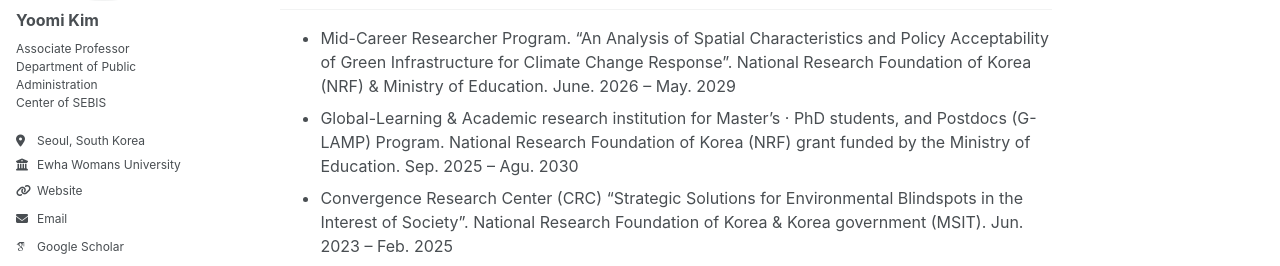
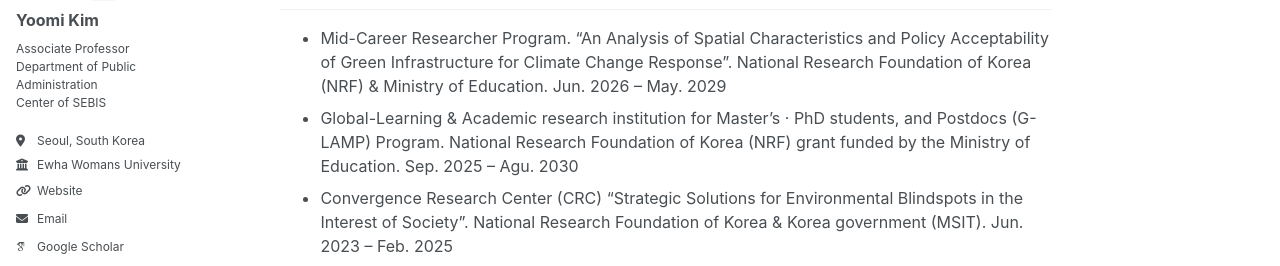
Before and after one commit to ymkim-ssplab/ymkim-ssplab.github.io, a Jekyll site: the page built from _pages/research.md, in a window 1280 px wide and 900 px high, scrolled down 488 px. Shown: the part 233-499 px from the top of the window. Built offline with Jekyll 4.4.1, drawn with Linux system fonts in a browser that asks for light colours; some web fonts are replaced; a script bundle is joined from its source files by our own code; library files that are not in the unit come from our copies.

Commit message:
Update research.md

```diff
--- a/_pages/research.md
+++ b/_pages/research.md
@@ -22,7 +22,7 @@ author_profile: true
 - Climate risk and spatial inequality
 
 ## Selected Funded Projects
-- Mid-Career Researcher Program. "An Analysis of Spatial Characteristics and Policy Acceptability of Green Infrastructure for Climate Change Response". National Research Foundation of Korea (NRF) & Ministry of Education. June. 2026 – May. 2029
+- Mid-Career Researcher Program. "An Analysis of Spatial Characteristics and Policy Acceptability of Green Infrastructure for Climate Change Response". National Research Foundation of Korea (NRF) & Ministry of Education. Jun. 2026 – May. 2029
 - Global-Learning & Academic research institution for Master’s · PhD students, and Postdocs (G-LAMP) Program. National Research Foundation of Korea (NRF) grant funded by the Ministry of Education. Sep. 2025 – Agu. 2030
 - Convergence Research Center (CRC) "Strategic Solutions for Environmental Blindspots in the Interest of Society". National Research Foundation of Korea & Korea government (MSIT). Jun. 2023 – Feb. 2025
 - BK21 "Toward Fostering Inclusive Public Leadership in a Resilient Society". Ministry of Education. Mar. 2024 – Present
```
